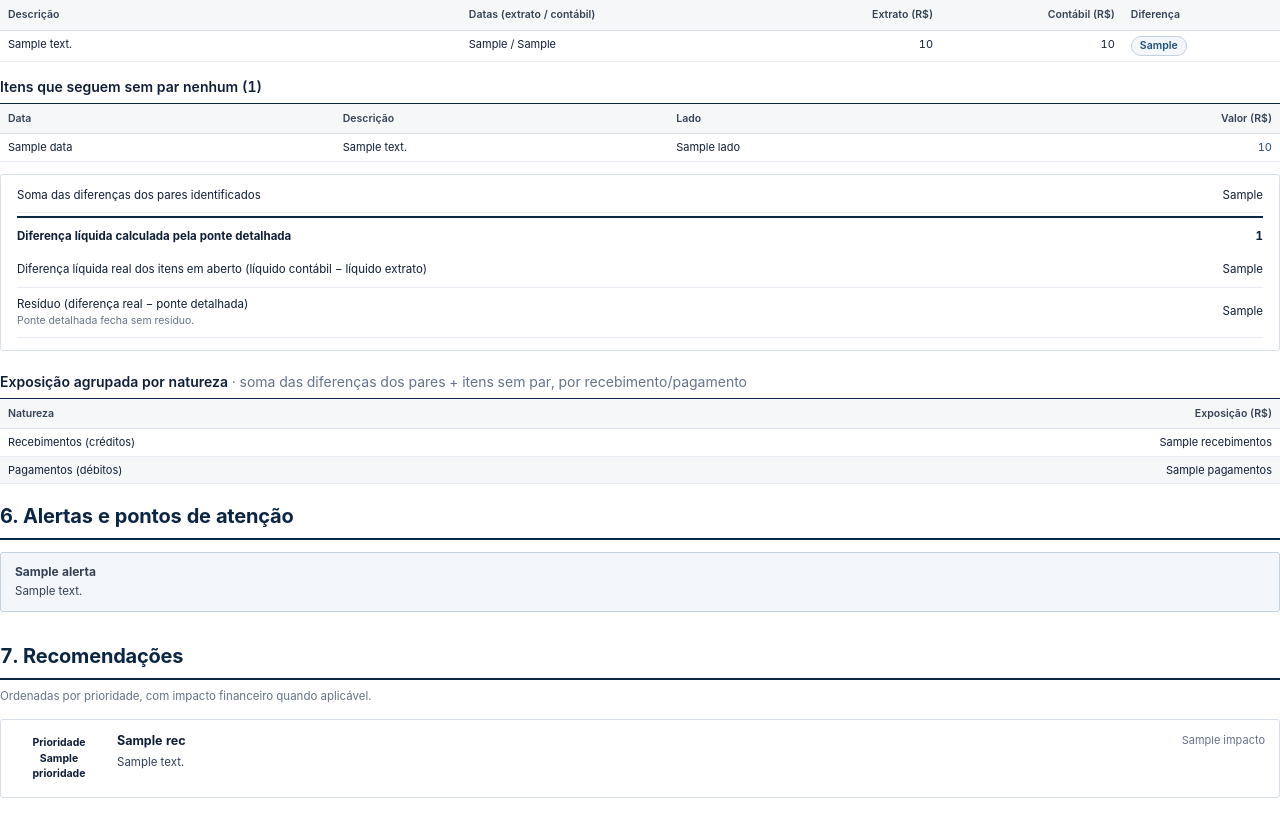
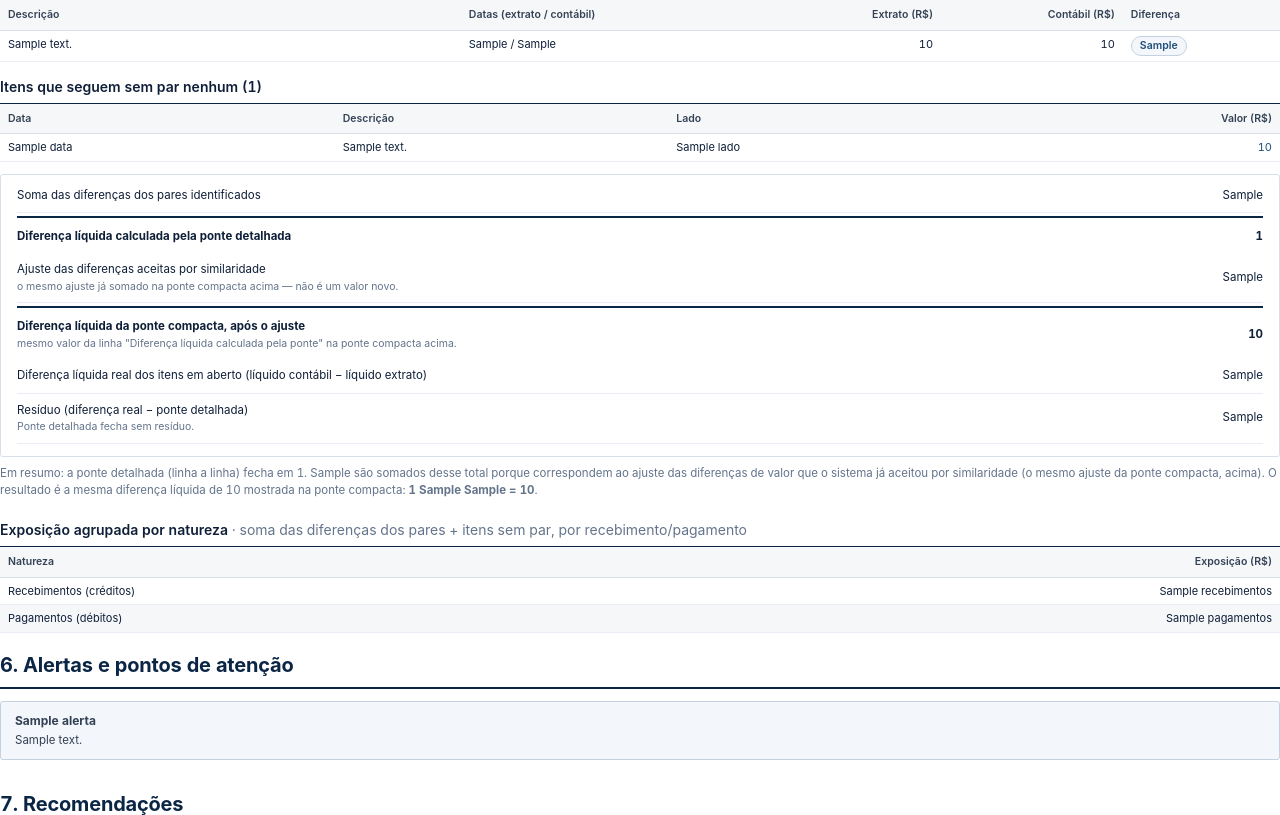
Before and after one commit to luizbispo/conc_banc, a Python web app: template templates/relatorio_executivo.html.j2 in a window 1280 px wide. Shown: the part 3449-4264 px from the top of the page. Run offline with Jinja, Linux system fonts and the light colour scheme; the template is opened without the code that fills it: most values are stand-ins (such as "Sample title", 1, 10 or a date in 2020).

Commit message:
fase 4 (rodada 1): explicita a passagem da ponte detalhada (R$ 148,55) para a compacta (R$ 147,55)
Seção 5 agora mostra, no texto e na tabela da ponte detalhada, a
operação R$ 148,55 - R$ 1,00 = R$ 147,55, com o R$ 1,00 identificado
como o ajuste das diferenças aceitas por similaridade (o mesmo já
somado na ponte compacta). Nenhum valor do baseline B x C muda.

Co-Authored-By: Claude Sonnet 5 <noreply@anthropic.com>
Co-authored-by: multica-agent <github@multica.ai>

```diff
--- a/templates/relatorio_executivo.html.j2
+++ b/templates/relatorio_executivo.html.j2
@@ -330,9 +330,20 @@ h2,h3,h4,.lede,.headline{break-after:avoid}
     <div class="bridge" style="margin-top:12px">
       <div class="brow"><div>Soma das diferenças dos pares identificados</div><div class="num">{{ ponte_detalhada.soma_pares_fmt }}</div></div>
       <div class="brow total"><div>Diferença líquida calculada pela ponte detalhada</div><div class="num">{{ ponte_detalhada.total_detalhado_fmt }}</div></div>
+      <div class="brow"><div>Ajuste das diferenças aceitas por similaridade<small>o mesmo ajuste já somado na ponte compacta acima — não é um valor novo.</small></div><div class="num">{{ ponte.soma_diferencas_similaridade_fmt }}</div></div>
+      <div class="brow total"><div>Diferença líquida da ponte compacta, após o ajuste<small>mesmo valor da linha "Diferença líquida calculada pela ponte" na ponte compacta acima.</small></div><div class="num">{{ ponte.valor_calculado_fmt }}</div></div>
       <div class="brow"><div>Diferença líquida real dos itens em aberto (líquido contábil − líquido extrato)</div><div class="num">{{ ponte_detalhada.alvo_aberto_fmt }}</div></div>
       <div class="brow {{ 'residuo' if not ponte_detalhada.fecha else '' }}"><div>Resíduo (diferença real − ponte detalhada)<small>{{ "Ponte detalhada fecha sem resíduo." if ponte_detalhada.fecha else "A ponte detalhada NÃO fechou — investigar antes de arquivar." }}</small></div><div class="num">{{ ponte_detalhada.residuo_fmt }}</div></div>
     </div>
+    <p class="muted" style="margin-top:8px">
+      Em resumo: a ponte detalhada (linha a linha) fecha em {{ ponte_detalhada.total_detalhado_fmt }}.
+      {{ ponte.ajuste_similaridade_abs_fmt }}
+      {{ "são descontados" if ponte.ajuste_similaridade_operador == "-" else "são somados" }}
+      desse total porque correspondem ao ajuste das diferenças de valor que o sistema já aceitou por
+      similaridade (o mesmo ajuste da ponte compacta, acima). O resultado é a mesma diferença líquida de
+      {{ ponte.valor_calculado_fmt }} mostrada na ponte compacta:
+      <strong>{{ ponte_detalhada.total_detalhado_fmt }} {{ ponte.ajuste_similaridade_operador }} {{ ponte.ajuste_similaridade_abs_fmt }} = {{ ponte.valor_calculado_fmt }}</strong>.
+    </p>
   </div>
   <div class="keep">
     <h3>Exposição agrupada por natureza <span class="muted" style="font-weight:400">· soma das diferenças dos pares + itens sem par, por recebimento/pagamento</span></h3>
```
Also changed, not shown: modules/report_executivo.py (+9 -0 lines), tests/test_relatorio_executivo.py (+45 -0 lines).
